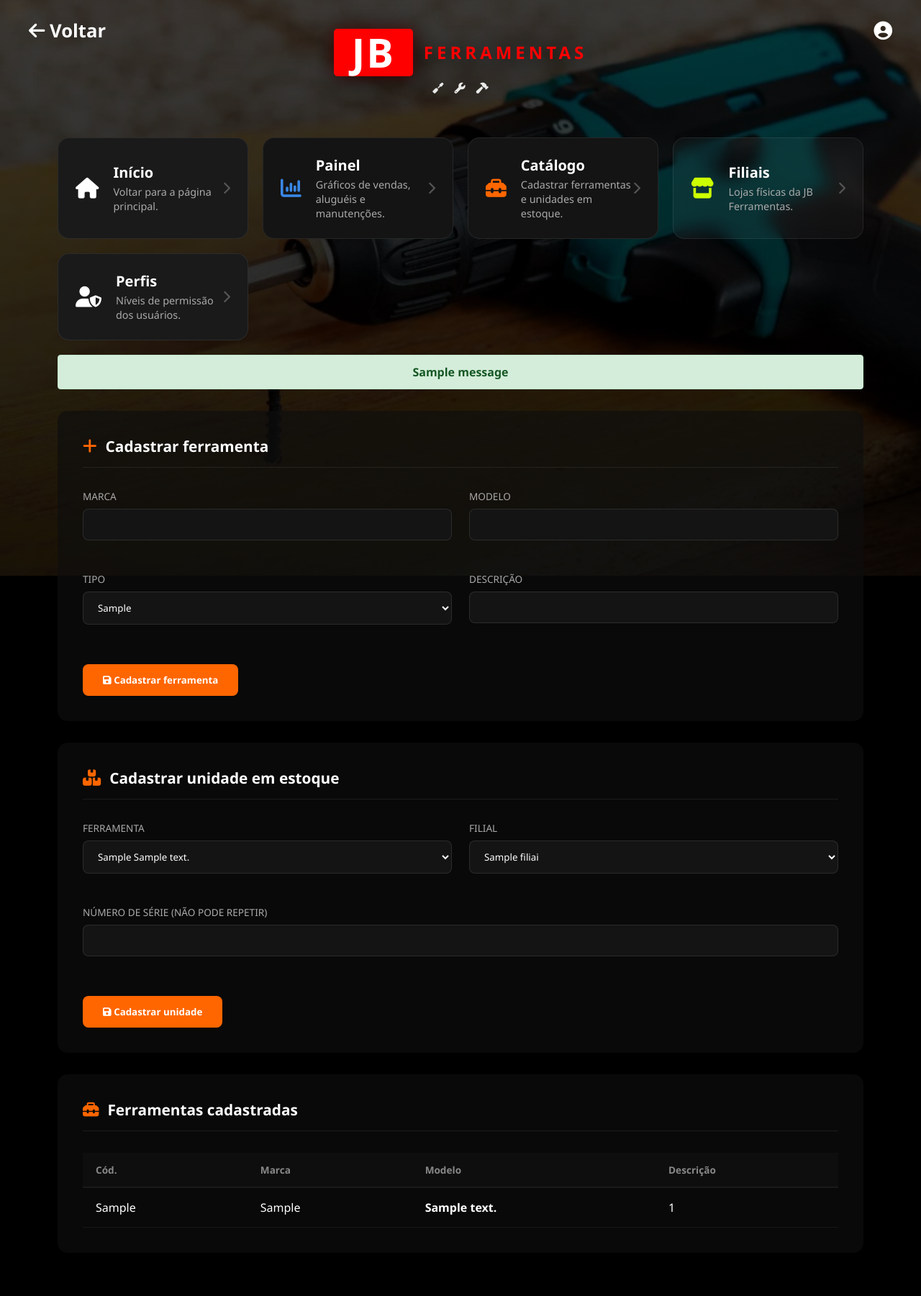
After one commit to Migue1Correia/JB-Ferramentas, a Flask app: page /colaborador/ferramentas in a window 1280 px wide. The commit adds this page. Shown: the whole page at 72% size. Run offline with Flask 3, Linux system fonts and the light colour scheme; the visitor is signed in with stand-in values (Sample User, id 1); tables that the repository leaves empty or names only in its code hold one stand-in row (values such as "Sample post"); one stand-in notice (Sample message) is shown; some libraries are stand-ins or nearby versions.

Commit message:
Correções da revisão: manutenção, perfil, cadastro, segurança e telas de colaborador
- Manutenção: formulário envia os campos que a rota lê
- Perfil: "Salvar Alterações" grava no banco
- PersonModel.get devolvia os campos trocados; AdminModel sempre dizia sucesso
- Cadastro: valida CPF/CNPJ no servidor, guarda só números, confere usuário
  repetido e não deixa pessoa sem conta
- Proteção CSRF (Flask-WTF) em todos os formulários; /apidocs só logado;
  chave de sessão aleatória quando o .env não define uma
- Novas telas: Catálogo, Filiais e Perfis, com menu de colaborador em comum
- Login e cadastro: idioma, rótulos ligados aos campos, mensagens de erro em vermelho
- requirements.txt com versões fixas (rodar pip install -r requirements.txt)

```diff
--- a/flaskr/main.py
+++ b/flaskr/main.py
@@ -1,8 +1,10 @@
 import os
+import secrets
 from flask import Flask, render_template, request, redirect, url_for, session, flash
 from flask_bcrypt import Bcrypt
 from werkzeug.utils import secure_filename
 from flasgger import Swagger
+from flask_wtf.csrf import CSRFProtect, CSRFError
 from model.db import jb_solucoes_db, jb_bcrypt
 from model.user_account import UserAccountModel
 from model.person import PersonModel
@@ -11,6 +13,7 @@ from model.service import ServiceModel
 from model.colaborador import ColaboradorModel
 from model.admin import AdminModel
 from model.painel import PainelModel
+from validacao import somente_numeros, cpf_valido, cnpj_valido
 
 from dotenv import load_dotenv
 
@@ -27,7 +30,17 @@ app.config['MYSQL_PASSWORD'] = os.getenv('MYSQL_PASSWORD', '')
 app.config['MYSQL_DB'] = os.getenv('MYSQL_DB', 'jb_ferramentas')
 app.config['MYSQL_PORT'] = int(os.getenv('MYSQL_PORT', '3306'))
 
-app.config['SECRET_KEY'] = os.getenv('SECRET_KEY', 'troque-esta-chave-no-env')
+# Chave que protege a sessão de login. Se o .env não tiver uma chave própria, o sistema
+# cria uma aleatória (segura, mas todo mundo precisa logar de novo a cada reinício).
+chave_secreta = os.getenv('SECRET_KEY', '')
+if not chave_secreta or chave_secreta.startswith('troque'):
+    print("AVISO: defina SECRET_KEY no arquivo .env. Usando uma chave temporária.")
+    chave_secreta = secrets.token_hex(32)
+app.config['SECRET_KEY'] = chave_secreta
+
+# Proteção CSRF: todo formulário (POST) precisa enviar o campo escondido csrf_token.
+# Isso impede que outro site envie formulários em nome de um usuário logado.
+csrf = CSRFProtect(app)
 
 UPLOAD_FOLDER = os.path.join(
     app.root_path, 'static', 'uploads', 'equipamentos')
@@ -36,6 +49,20 @@ os.makedirs(UPLOAD_FOLDER, exist_ok=True)
 
 jb_solucoes_db.init_app(app)
 jb_bcrypt = Bcrypt(app)
+
+
+@app.errorhandler(CSRFError)
+def formulario_expirado(erro):
+    """Quando o csrf_token falta ou venceu, volta para a tela anterior com um aviso."""
+    flash("O formulário expirou. Tente enviar de novo.", "danger")
+    return redirect(request.referrer or url_for('login'))
+
+
+@app.before_request
+def proteger_documentacao():
+    """A documentação da API (Swagger) só abre para quem está logado."""
+    if request.path.startswith(('/apidocs', '/apispec', '/flasgger_static')) and not session.get('logged_in'):
+        return redirect(url_for('login'))
 
 
 def pode_ver_painel():
@@ -216,7 +243,19 @@ def perfil_page():
     user_code = session.get('user_code')
     status = None
     if request.method == "POST":
-        status = "Dados atualizados com sucesso!"
+        nome = (request.form.get('nome') or '').strip()
+        email = (request.form.get('email') or '').strip()
+        telefone = (request.form.get('telefone') or '').strip()
+        endereco = (request.form.get('endereco') or '').strip()
+
+        # O CPF/CNPJ não é alterado por aqui (o campo é só leitura).
+        if not nome or not email:
+            flash("Nome e e-mail são obrigatórios.", "danger")
+        elif PersonModel.update(user_code, name=nome, address=endereco, email=email, phone_number=telefone):
+            flash("Dados atualizados com sucesso!", "success")
+        else:
+            flash("Não foi possível salvar os dados. Tente novamente.", "danger")
+        return redirect(url_for('perfil_page'))
 
     try:
         cursor = jb_solucoes_db.connection.cursor()
@@ -262,19 +301,35 @@ def register():
     if request.method == "GET":
         return render_template('register.html')
     if request.method == "POST":
-        name = request.form.get('nome')
+        name = (request.form.get('nome') or '').strip()
         user_type = request.form.get('tipo')
-        code = request.form.get('code')
-        address = request.form.get('endereco')
-        email = request.form.get('email')
-        phone_number = request.form.get('telefone')
-        user = request.form.get('usuario')
-        password = request.form.get('senha')
+        code = somente_numeros(request.form.get('code'))  # guarda só os números do CPF/CNPJ
+        address = (request.form.get('endereco') or '').strip()
+        email = (request.form.get('email') or '').strip()
+        phone_number = (request.form.get('telefone') or '').strip()
+        user = (request.form.get('usuario') or '').strip()
+        password = request.form.get('senha') or ''
+
+        # 1. Confere tudo ANTES de gravar qualquer coisa no banco
+        if user_type not in ('pf', 'pj'):
+            return render_template('register.html', status="Tipo de pessoa inválido.")
+
+        if not all([name, code, address, email, phone_number, user, password]):
+            return render_template('register.html', status="Preencha todos os campos.")
+
+        documento_ok = cnpj_valido(code) if user_type == 'pj' else cpf_valido(code)
+        if not documento_ok:
+            status = "CNPJ inválido." if user_type == 'pj' else "CPF inválido."
+            return render_template('register.html', status=status)
 
         if PersonModel.exist(code, by="code"):
             status = "CPF/CNPJ já cadastrado."
             return render_template('register.html', status=status)
 
+        if UserAccountModel.get(user) is not None:
+            return render_template('register.html', status="Este nome de usuário já está em uso.")
+
+        # 2. Grava a pessoa e depois a conta de usuário
         if not PersonModel.create(name, user_type, code, address, email, phone_number):
             status = "Erro no cadastro."
             return render_template('register.html', status=status)
@@ -284,7 +339,9 @@ def register():
             password).decode("utf-8")
 
         if not UserAccountModel.create(user, hashed_password, person_infos["id"], 1, True):
-            status = f"Erro na conta."
+            # Se a conta falhar, apaga a pessoa para não sobrar cadastro sem login
+            PersonModel.delete(person_infos["id"])
+            status = "Erro ao criar a conta. Tente novamente."
             return render_template('register.html', status=status)
 
         status = "Cadastro realizado com sucesso"
@@ -582,7 +639,8 @@ def gerenciar_ferramentas():
         return redirect(url_for('gerenciar_ferramentas'))
     tipos = ToolModel.get_tipos()
     todas_ferramentas = ToolModel.get_all()
-    return render_template('painel_ferramentas.html', tipos=tipos, ferramentas=todas_ferramentas)
+    filiais = AdminModel.get_filiais()
+    return render_template('painel_ferramentas.html', tipos=tipos, ferramentas=todas_ferramentas, filiais=filiais)
 
 
 # === 16. ADICIONAR PEÇAS ===
--- a/flaskr/static/css/styleJB.css
+++ b/flaskr/static/css/styleJB.css
@@ -544,8 +544,8 @@ body {
 
 .input-group { display: flex; flex-direction: column; gap: 8px; margin-bottom: 20px; }
 .input-group label { font-size: 0.85rem; color: #aaaaaa; text-transform: uppercase; }
-.input-group input, .input-group textarea { width: 100%; background: #141414; border: 1px solid rgba(255, 255, 255, 0.1); border-radius: 8px; padding: 12px 16px; color: #ffffff; }
-.input-group input:focus, .input-group textarea:focus { outline: none; border-color: #ff6600; }
+.input-group input, .input-group textarea, .input-group select { width: 100%; background: #141414; border: 1px solid rgba(255, 255, 255, 0.1); border-radius: 8px; padding: 12px 16px; color: #ffffff; }
+.input-group input:focus, .input-group textarea:focus, .input-group select:focus { outline: none; border-color: #ff6600; }
 
 .btn-submit-oficina {
     width: 100%; background: #ff6600; color: #ffffff; border: none; padding: 14px 24px; border-radius: 8px; font-weight: 700; cursor: pointer; display: flex; align-items: center; justify-content: center; gap: 10px;
--- /dev/null
+++ b/flaskr/templates/_topo_colaborador.html
@@ -0,0 +1,107 @@
+{# Topo das telas de colaborador/administrador: cabeçalho, menu e mensagens.
+   Uso: {% include '_topo_colaborador.html' %} logo depois do <body>. #}
+    <div class="bg-container-perfil"></div>
+
+    <header class="dashboard-header">
+        <div class="header-top-bar">
+            <a href="javascript:history.back()" style="color: inherit; text-decoration: none; font-weight: bold;">
+                <i class="fas fa-arrow-left" aria-hidden="true"></i> Voltar
+            </a>
+            <div class="user-icon-top">
+                <a href="{{ url_for('perfil_page') }}" style="color: inherit;" aria-label="Meu perfil"><i class="fas fa-user-circle" aria-hidden="true"></i></a>
+            </div>
+        </div>
+
+        <section class="logo-section">
+            <a href="{{ url_for('main_page') }}" style="text-decoration: none; color: inherit;">
+                <div class="logo-wrapper">
+                    <div class="logo-box">
+                        <h1>JB</h1>
+                    </div>
+                    <h2 class="company-subname">FERRAMENTAS</h2>
+                    <div class="tool-icons-row">
+                        <i class="fas fa-screwdriver" aria-hidden="true"></i>
+                        <i class="fas fa-wrench" aria-hidden="true"></i>
+                        <i class="fas fa-hammer" aria-hidden="true"></i>
+                    </div>
+                </div>
+            </a>
+        </section>
+    </header>
+
+    <nav class="dashboard-content" style="padding-bottom: 0;" aria-label="Menu do colaborador">
+        <section class="service-cards" style="margin-bottom: 0;">
+            <a href="{{ url_for('ferramentas_page') }}">
+                <div class="card-item card-home">
+                    <div class="card-info">
+                        <i class="fas fa-home icon-main" aria-hidden="true"></i>
+                        <div>
+                            <h3>Início</h3>
+                            <p>Voltar para a página principal.</p>
+                        </div>
+                    </div>
+                    <i class="fas fa-chevron-right arrow" aria-hidden="true"></i>
+                </div>
+            </a>
+
+            <a href="{{ url_for('painel_graficos') }}">
+                <div class="card-item card-painel">
+                    <div class="card-info">
+                        <i class="fas fa-chart-column icon-main" aria-hidden="true"></i>
+                        <div>
+                            <h3>Painel</h3>
+                            <p>Gráficos de vendas, aluguéis e manutenções.</p>
+                        </div>
+                    </div>
+                    <i class="fas fa-chevron-right arrow" aria-hidden="true"></i>
+                </div>
+            </a>
+
+            <a href="{{ url_for('gerenciar_ferramentas') }}">
+                <div class="card-item card-orange">
+                    <div class="card-info">
+                        <i class="fas fa-toolbox icon-main" aria-hidden="true"></i>
+                        <div>
+                            <h3>Catálogo</h3>
+                            <p>Cadastrar ferramentas e unidades em estoque.</p>
+                        </div>
+                    </div>
+                    <i class="fas fa-chevron-right arrow" aria-hidden="true"></i>
+                </div>
+            </a>
+
+            <a href="{{ url_for('admin_filiais') }}">
+                <div class="card-item card-glass">
+                    <div class="card-info">
+                        <i class="fas fa-store icon-main" aria-hidden="true"></i>
+                        <div>
+                            <h3>Filiais</h3>
+                            <p>Lojas físicas da JB Ferramentas.</p>
+                        </div>
+                    </div>
+                    <i class="fas fa-chevron-right arrow" aria-hidden="true"></i>
+                </div>
+            </a>
+
+            <a href="{{ url_for('admin_perfis') }}">
+                <div class="card-item card-home">
+                    <div class="card-info">
+                        <i class="fas fa-user-shield icon-main" aria-hidden="true"></i>
+                        <div>
+                            <h3>Perfis</h3>
+                            <p>Níveis de permissão dos usuários.</p>
+                        </div>
+                    </div>
+                    <i class="fas fa-chevron-right arrow" aria-hidden="true"></i>
+                </div>
+            </a>
+        </section>
+
+        {% with messages = get_flashed_messages(with_categories=true) %}
+            {% for category, message in messages %}
+            <div role="status" style="{% if category == 'danger' %}background-color: #f8d7da; color: #721c24; border: 1px solid #f5c6cb;{% else %}background-color: #d4edda; color: #155724; border: 1px solid #c3e6cb;{% endif %} padding: 12px; margin-top: 20px; border-radius: 4px; text-align: center; font-weight: bold;">
+                {{ message }}
+            </div>
+            {% endfor %}
+        {% endwith %}
+    </nav>
--- a/flaskr/templates/detalhes.html
+++ b/flaskr/templates/detalhes.html
@@ -4,7 +4,7 @@
     <meta charset="UTF-8">
     <meta name="viewport" content="width=device-width, initial-scale=1.0">
     <title>Detalhes do Produto - JB Ferramentas</title>
-    <link rel="stylesheet" href="{{ url_for('static', filename='css/styleJB.css') }}?v=3.3">
+    <link rel="stylesheet" href="{{ url_for('static', filename='css/styleJB.css') }}?v=3.4">
     <link rel="stylesheet" href="https://cdnjs.cloudflare.com/ajax/libs/font-awesome/6.5.1/css/all.min.css">
 </head>
 <body class="dashboard-body">
@@ -118,6 +118,7 @@
 
                 {% if ferramenta and ferramenta.tipo|lower == 'alugar' %}
                 <form method="POST" action="{{ url_for('alugar_ferramenta', ferramenta_id=ferramenta.id) }}">
+                    <input type="hidden" name="csrf_token" value="{{ csrf_token() }}">
                     <div class="input-group">
                         <label for="dias_aluguel">Quantos dias?</label>
                         <input type="number" id="dias_aluguel" name="dias_aluguel" value="1" min="1" max="30" required>
@@ -126,6 +127,7 @@
                 </form>
                 {% elif ferramenta %}
                 <form method="POST" action="{{ url_for('comprar_ferramenta', ferramenta_id=ferramenta.id) }}">
+                    <input type="hidden" name="csrf_token" value="{{ csrf_token() }}">
                     <button type="submit" class="btn-main-action btn-dark">Confirmar Compra</button>
                 </form>
                 {% endif %}
--- a/flaskr/templates/ferramentas.html
+++ b/flaskr/templates/ferramentas.html
@@ -4,7 +4,7 @@
     <meta charset="UTF-8">
     <meta name="viewport" content="width=device-width, initial-scale=1.0">
     <title>JB Ferramentas - Serviços</title>
-    <link rel="stylesheet" href="{{ url_for('static', filename='css/styleJB.css') }}?v=3.3">
+    <link rel="stylesheet" href="{{ url_for('static', filename='css/styleJB.css') }}?v=3.4">
     <link rel="stylesheet" href="https://cdnjs.cloudflare.com/ajax/libs/font-awesome/6.5.1/css/all.min.css">
 </head>
 <body class="dashboard-body">
--- a/flaskr/templates/loja.html
+++ b/flaskr/templates/loja.html
@@ -4,7 +4,7 @@
     <meta charset="UTF-8">
     <meta name="viewport" content="width=device-width, initial-scale=1.0">
     <title>Catálogo JB - Compra e Aluguel</title>
-    <link rel="stylesheet" href="{{ url_for('static', filename='css/styleJB.css') }}?v=3.3">
+    <link rel="stylesheet" href="{{ url_for('static', filename='css/styleJB.css') }}?v=3.4">
     <link rel="stylesheet" href="https://cdnjs.cloudflare.com/ajax/libs/font-awesome/6.5.1/css/all.min.css">
 </head>
 <body class="dashboard-body">
@@ -13,8 +13,8 @@
     {% with messages = get_flashed_messages(with_categories=true) %}
         {% if messages %}
             {% for category, message in messages %}
-                <div style="background-color: #d4edda; color: #155724; padding: 15px; margin: 20px auto; max-width: 1200px; border-radius: 4px; text-align: center; border: 1px solid #c3e6cb; font-weight: bold; font-family: sans-serif;">
-                    <i class="fas fa-check-circle"></i> {{ message }}
+                <div role="status" style="{% if category == 'danger' %}background-color: #f8d7da; color: #721c24; border: 1px solid #f5c6cb;{% else %}background-color: #d4edda; color: #155724; border: 1px solid #c3e6cb;{% endif %} padding: 15px; margin: 20px auto; max-width: 1200px; border-radius: 4px; text-align: center; font-weight: bold; font-family: sans-serif;">
+                    {{ message }}
                 </div>
             {% endfor %}
         {% endif %}
--- /dev/null
+++ b/flaskr/templates/painel_ferramentas.html
@@ -0,0 +1,126 @@
+<!DOCTYPE html>
+<html lang="pt-br">
+<head>
+    <meta charset="UTF-8">
+    <meta name="viewport" content="width=device-width, initial-scale=1.0">
+    <title>JB Ferramentas - Catálogo de ferramentas</title>
+    <link rel="stylesheet" href="{{ url_for('static', filename='css/styleJB.css') }}?v=3.4">
+    <link rel="stylesheet" href="https://cdnjs.cloudflare.com/ajax/libs/font-awesome/6.5.1/css/all.min.css">
+</head>
+<body class="dashboard-body">
+{% include '_topo_colaborador.html' %}
+
+    <main class="dashboard-content">
+        <section class="profile-card">
+            <div class="card-header">
+                <i class="fas fa-plus" aria-hidden="true"></i>
+                <h2>Cadastrar ferramenta</h2>
+            </div>
+            {% if tipos %}
+            <form method="POST" action="{{ url_for('gerenciar_ferramentas') }}">
+                <input type="hidden" name="csrf_token" value="{{ csrf_token() }}">
+                <div class="form-grid">
+                    <div class="input-group">
+                        <label for="marca">Marca</label>
+                        <input type="text" id="marca" name="marca" maxlength="50" required>
+                    </div>
+                    <div class="input-group">
+                        <label for="modelo">Modelo</label>
+                        <input type="text" id="modelo" name="modelo" maxlength="50" required>
+                    </div>
+                    <div class="input-group">
+                        <label for="tipo_ferramenta">Tipo</label>
+                        <select id="tipo_ferramenta" name="tipo_ferramenta" required>
+                            {% for tipo in tipos %}
+                            <option value="{{ tipo[0] }}">{{ tipo[1] }}</option>
+                            {% endfor %}
+                        </select>
+                    </div>
+                    <div class="input-group">
+                        <label for="descricao">Descrição</label>
+                        <input type="text" id="descricao" name="descricao" maxlength="255">
+                    </div>
+                </div>
+                <div class="form-actions">
+                    <button type="submit" class="btn-save"><i class="fas fa-save" aria-hidden="true"></i> Cadastrar ferramenta</button>
+                </div>
+            </form>
+            {% else %}
+            <p style="color: #aaaaaa;">Ainda não há tipos de ferramenta no banco (tabela ferramenta_tipos), então não dá para cadastrar ferramentas por aqui.</p>
+            {% endif %}
+        </section>
+
+        <section class="profile-card">
+            <div class="card-header">
+                <i class="fas fa-boxes-stacked" aria-hidden="true"></i>
+                <h2>Cadastrar unidade em estoque</h2>
+            </div>
+            {% if ferramentas and filiais %}
+            <form method="POST" action="{{ url_for('admin_unidades') }}">
+                <input type="hidden" name="csrf_token" value="{{ csrf_token() }}">
+                <div class="form-grid">
+                    <div class="input-group">
+                        <label for="id_ferramenta">Ferramenta</label>
+                        <select id="id_ferramenta" name="id_ferramenta" required>
+                            {% for ferramenta in ferramentas %}
+                            <option value="{{ ferramenta[0] }}">{{ ferramenta[1] }} {{ ferramenta[2] }}</option>
+                            {% endfor %}
+                        </select>
+                    </div>
+                    <div class="input-group">
+                        <label for="id_filial">Filial</label>
+                        <select id="id_filial" name="id_filial" required>
+                            {% for filial in filiais %}
+                            <option value="{{ filial[0] }}">{{ filial[2] }}</option>
+                            {% endfor %}
+                        </select>
+                    </div>
+                    <div class="input-group full-width">
+                        <label for="numero_serie">Número de série (não pode repetir)</label>
+                        <input type="text" id="numero_serie" name="numero_serie" maxlength="50" required>
+                    </div>
+                </div>
+                <div class="form-actions">
+                    <button type="submit" class="btn-save"><i class="fas fa-save" aria-hidden="true"></i> Cadastrar unidade</button>
+                </div>
+            </form>
+            {% else %}
+            <p style="color: #aaaaaa;">Cadastre pelo menos uma ferramenta e uma filial para lançar unidades em estoque.</p>
+            {% endif %}
+        </section>
+
+        <section class="profile-card">
+            <div class="card-header">
+                <i class="fas fa-toolbox" aria-hidden="true"></i>
+                <h2>Ferramentas cadastradas</h2>
+            </div>
+            {% if ferramentas %}
+            <div class="table-responsive">
+                <table class="history-table">
+                    <thead>
+                        <tr>
+                            <th scope="col">Cód.</th>
+                            <th scope="col">Marca</th>
+                            <th scope="col">Modelo</th>
+                            <th scope="col">Descrição</th>
+                        </tr>
+                    </thead>
+                    <tbody>
+                        {% for ferramenta in ferramentas %}
+                        <tr>
+                            <td>{{ ferramenta[0] }}</td>
+                            <td>{{ ferramenta[1] }}</td>
+                            <td><strong>{{ ferramenta[2] }}</strong></td>
+                            <td>{{ ferramenta[3] or '-' }}</td>
+                        </tr>
+                        {% endfor %}
+                    </tbody>
+                </table>
+            </div>
+            {% else %}
+            <p style="color: #aaaaaa;">Nenhuma ferramenta cadastrada ainda.</p>
+            {% endif %}
+        </section>
+    </main>
+</body>
+</html>
--- a/flaskr/templates/perfil.html
+++ b/flaskr/templates/perfil.html
@@ -4,7 +4,7 @@
     <meta charset="UTF-8">
     <meta name="viewport" content="width=device-width, initial-scale=1.0">
     <title>JB Ferramentas - Perfil do Usuário</title>
-    <link rel="stylesheet" href="{{ url_for('static', filename='css/styleJB.css') }}?v=3.3">
+    <link rel="stylesheet" href="{{ url_for('static', filename='css/styleJB.css') }}?v=3.4">
     <link rel="stylesheet" href="https://cdnjs.cloudflare.com/ajax/libs/font-awesome/6.5.1/css/all.min.css">
 </head>
 <body class="dashboard-body">
@@ -102,6 +102,7 @@
             {% endif %}
 
             <form class="profile-form" method="POST" action="/perfil">
+                <input type="hidden" name="csrf_token" value="{{ csrf_token() }}">
                 <div class="form-grid">
                     <div class="input-group">
                         <label for="nome">Nome Completo</label>
```
Also changed, not shown: flaskr/model/admin.py (+5 -5 lines), flaskr/model/person.py (+23 -2 lines), flaskr/templates/admin_filiais.html (added, +73 -0 lines), flaskr/templates/admin_perfis.html (added, +71 -0 lines), flaskr/templates/index.html (+11 -10 lines), flaskr/templates/manutencao.html (+4 -3 lines), flaskr/templates/painel_graficos.html (+2 -72 lines), flaskr/templates/register.html (+7 -3 lines), flaskr/validacao.py (added, +40 -0 lines), requirements.txt (+6 -5 lines).
